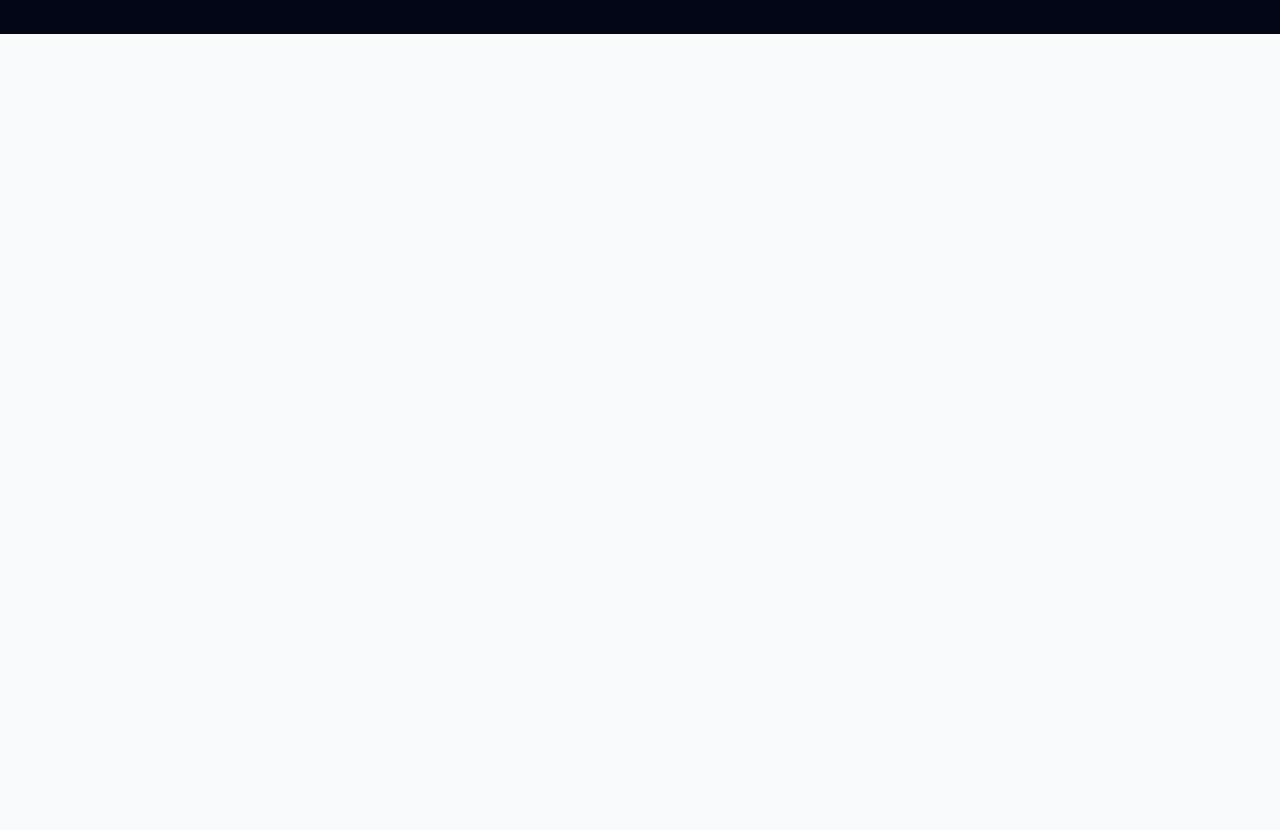
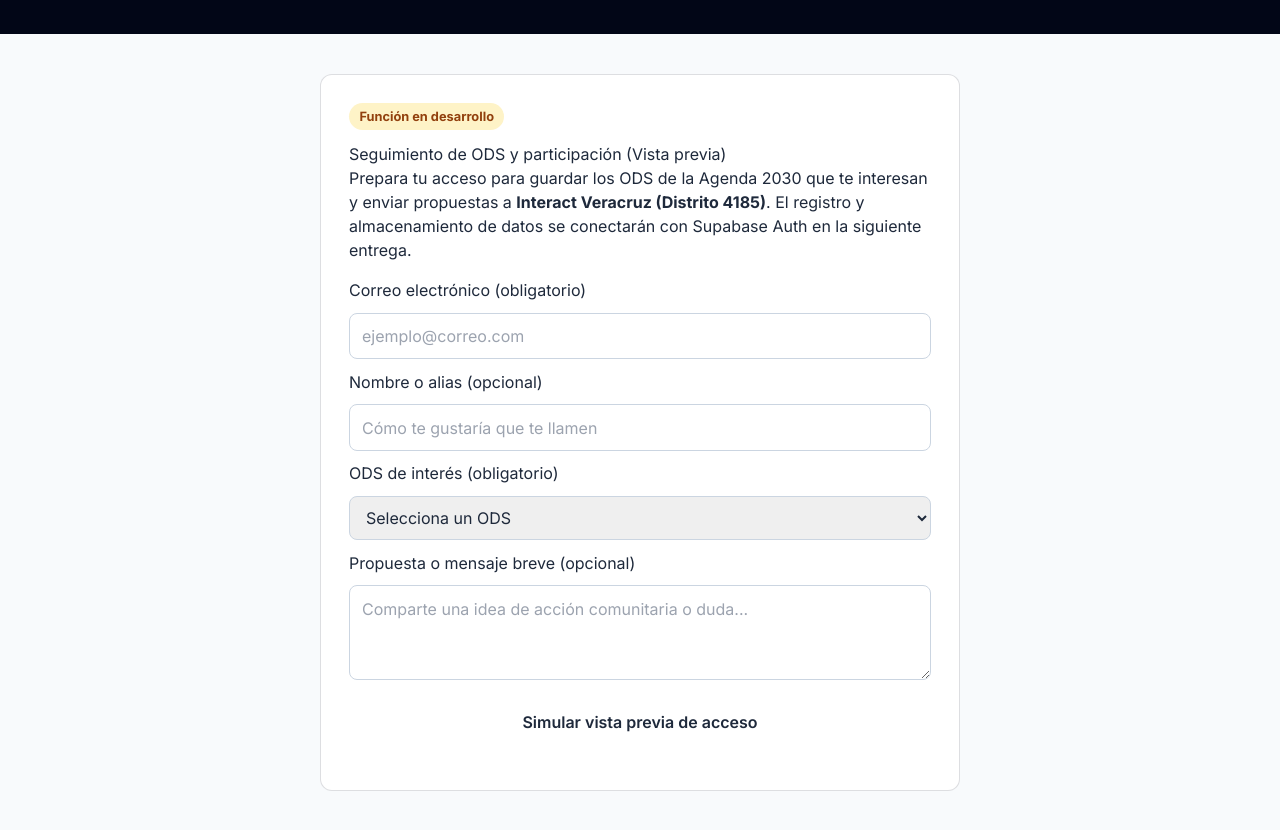
Before and after one commit to Maxxsteell/-Maxxsteell.github.io, a plain HTML site: page index.html in a window 1280 px wide. Shown: the part 3490-4320 px from the top of the page. Before the commit the page ends 3524 px from the top, so only its background shows below. Drawn offline with nearby package versions, Linux system fonts and the light colour scheme.

Commit message:
Implement preview section for Supabase Auth
Added a preview section for Supabase Auth functionality with a form for user input and a status message.

```diff
--- a/index.html
+++ b/index.html
@@ -364,5 +364,137 @@
             });
         });
     </script>
+<!-- Vista previa - Tarea 5: Supabase Auth (Función en desarrollo) -->
+<section id="vista-previa-auth" class="preview-auth-section" aria-labelledby="titulo-vista-previa">
+  <div class="preview-auth-card">
+    <span class="preview-badge">Función en desarrollo</span>
+    <h2 id="titulo-vista-previa">Seguimiento de ODS y participación (Vista previa)</h2>
+    <p class="preview-description">
+      Prepara tu acceso para guardar los ODS de la Agenda 2030 que te interesan y enviar propuestas a
+      <strong>Interact Veracruz (Distrito 4185)</strong>. El registro y almacenamiento de datos se
+      conectarán con Supabase Auth en la siguiente entrega.
+    </p>
+
+    <form id="form-vista-previa" class="preview-form" novalidate>
+      <label for="correo-auth">Correo electrónico (obligatorio)</label>
+      <input
+        type="email"
+        id="correo-auth"
+        name="correo"
+        placeholder="ejemplo@correo.com"
+        required
+      />
+
+      <label for="nombre-opcional">Nombre o alias (opcional)</label>
+      <input
+        type="text"
+        id="nombre-opcional"
+        name="nombre"
+        placeholder="Cómo te gustaría que te llamen"
+      />
+
+      <label for="ods-interes">ODS de interés (obligatorio)</label>
+      <select id="ods-interes" name="ods" required>
+        <option value="">Selecciona un ODS</option>
+        <option value="ODS 3 - Salud y bienestar">ODS 3 - Salud y bienestar</option>
+        <option value="ODS 4 - Educación de calidad">ODS 4 - Educación de calidad</option>
+        <option value="ODS 6 - Agua limpia y saneamiento">ODS 6 - Agua limpia y saneamiento</option>
+        <option value="ODS 11 - Ciudades y comunidades sostenibles">ODS 11 - Ciudades y comunidades sostenibles</option>
+        <option value="ODS 13 - Acción por el clima">ODS 13 - Acción por el clima</option>
+        <option value="ODS 17 - Alianzas para lograr los objetivos">ODS 17 - Alianzas para lograr los objetivos</option>
+      </select>
+
+      <label for="propuesta-ods">Propuesta o mensaje breve (opcional)</label>
+      <textarea
+        id="propuesta-ods"
+        name="propuesta"
+        rows="3"
+        placeholder="Comparte una idea de acción comunitaria o duda..."
+      ></textarea>
+
+      <button type="submit" class="btn-preview">Simular vista previa de acceso</button>
+    </form>
+
+    <div id="estado-vista-previa" class="preview-status" role="status" aria-live="polite"></div>
+  </div>
+</section>
+
+<style>
+  .preview-auth-section {
+    padding: 2.5rem 1rem;
+  }
+
+  .preview-auth-card {
+    max-width: 640px;
+    margin: 0 auto;
+    padding: 1.75rem;
+    border-radius: 12px;
+    border: 1px solid rgba(15, 23, 42, 0.14);
+    background: #ffffff;
+  }
+
+  .preview-badge {
+    display: inline-block;
+    font-size: 0.8rem;
+    font-weight: 700;
+    padding: 0.25rem 0.65rem;
+    border-radius: 999px;
+    background: #fef3c7;
+    color: #92400e;
+    margin-bottom: 0.75rem;
+  }
+
+  .preview-form {
+    display: flex;
+    flex-direction: column;
+    gap: 0.65rem;
+    margin-top: 1rem;
+  }
+
+  .preview-form input,
+  .preview-form select,
+  .preview-form textarea {
+    padding: 0.65rem 0.75rem;
+    border: 1px solid #cbd5e1;
+    border-radius: 8px;
+    font-size: 1rem;
+  }
+
+  .btn-preview {
+    margin-top: 0.5rem;
+    padding: 0.75rem 1rem;
+    border: none;
+    border-radius: 8px;
+    font-weight: 600;
+    cursor: pointer;
+  }
+
+  .preview-status {
+    margin-top: 1rem;
+    font-size: 0.95rem;
+  }
+</style>
+
+<script>
+  const formVistaPrevia = document.getElementById("form-vista-previa");
+  const estadoVistaPrevia = document.getElementById("estado-vista-previa");
+
+  if (formVistaPrevia && estadoVistaPrevia) {
+    formVistaPrevia.addEventListener("submit", (event) => {
+      event.preventDefault();
+      const correo = document.getElementById("correo-auth").value.trim();
+      const ods = document.getElementById("ods-interes").value;
+
+      if (!correo || !ods) {
+        estadoVistaPrevia.textContent =
+          "Función en desarrollo: completa al menos el correo y un ODS para revisar la vista previa.";
+        return;
+      }
+
+      estadoVistaPrevia.textContent =
+        `Función en desarrollo: vista previa lista para ${correo} con ${ods}. No se almacenan datos todavía; la autenticación y guardado iniciarán con Supabase Auth.`;
+    });
+  }
+</script>
 </body>
 </html>
```
